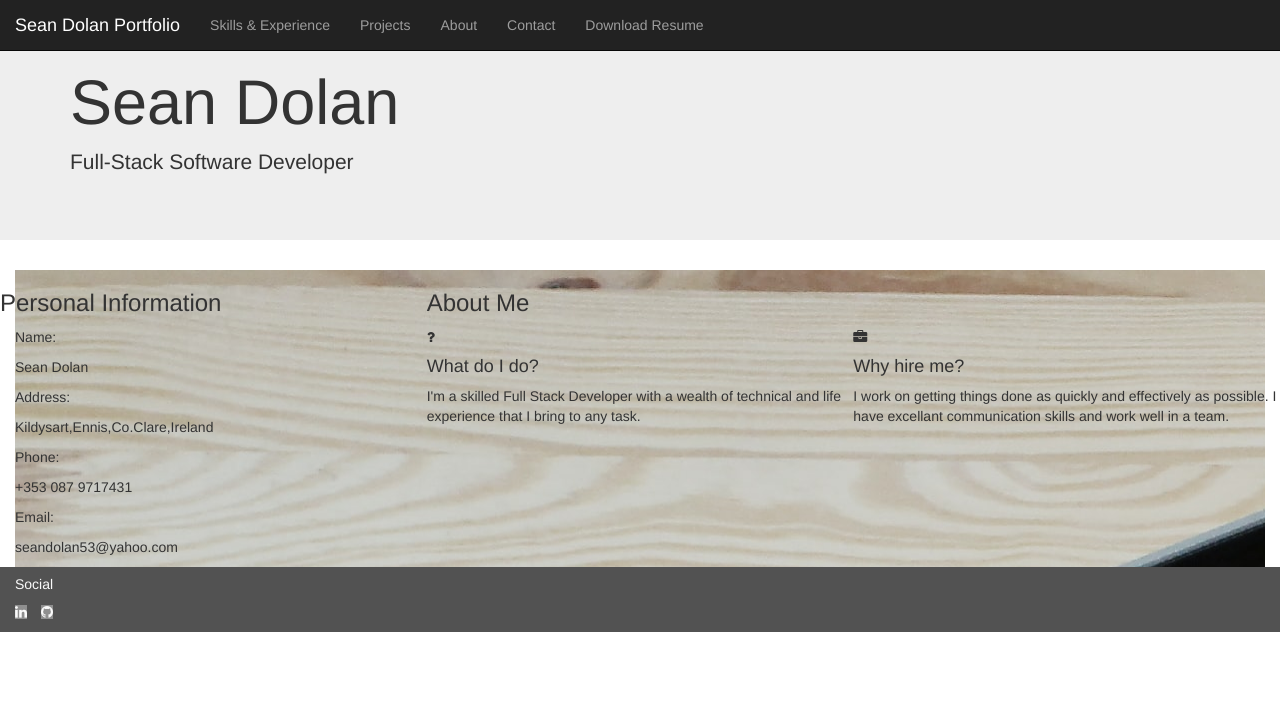
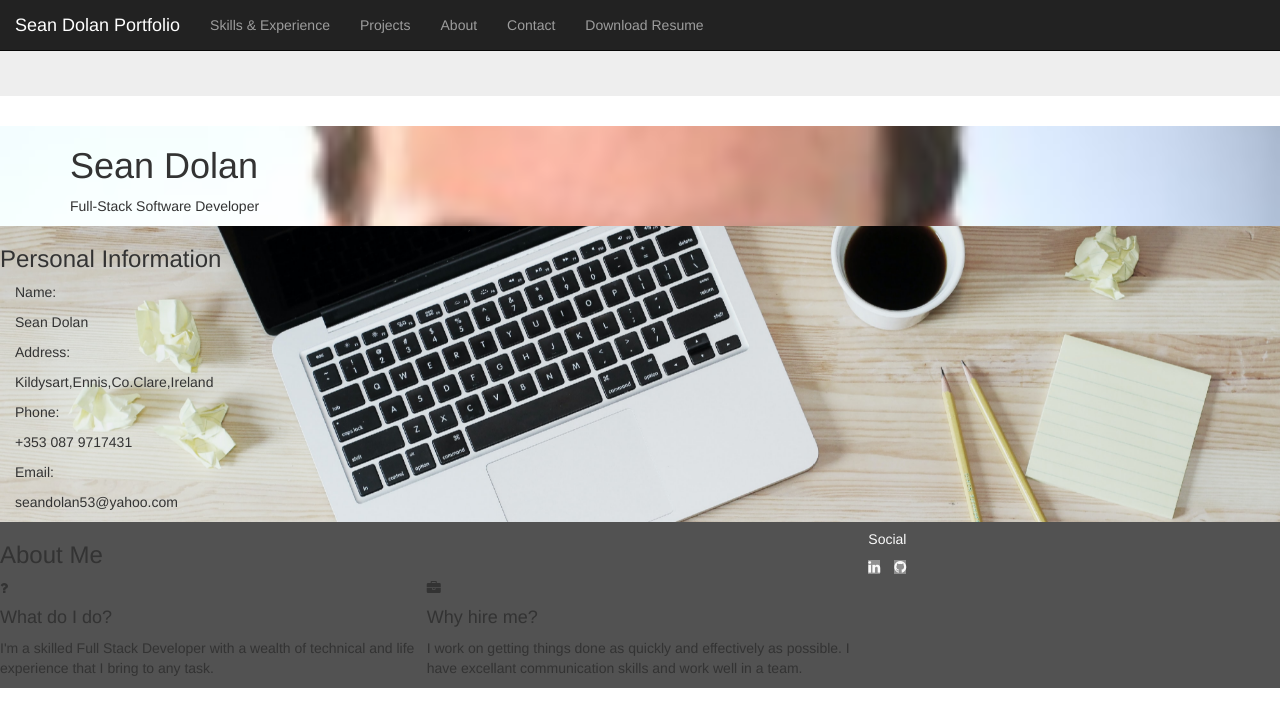
Before and after one commit to Code-Institute-Submissions/Milestone-Project-181, a plain HTML site: page index.html in a window 1280 px wide. Drawn offline with nearby package versions, Linux system fonts and the light colour scheme.

Commit message:
Added picture of myself to index

```diff
--- a/css/style.css
+++ b/css/style.css
@@ -10,11 +10,15 @@ footer {
 .social-links li a i:hover {
     background: #e84610;
 }
-.myself{
-     background-image: url('/images/Myself.jpg');
+#myself{
+    background-attachment: fixed;
+    background-image: url('../images/myself.png');
     background-position: center;
+    background-size: cover;
 }
-.background-image{
-    background-image: url('/images/background.jpg');
-    background-repeat: repeat;
+#personal{
+    background-attachment: fixed;
+    background-image: url('../images/background.png');
+    background-position: center;
+    background-size: cover;
 }
--- a/index.html
+++ b/index.html
@@ -40,14 +40,15 @@
       </div>
     </div>
             </nav>
-            <div class="container top">
+        </header>
+
+    <section class="container-fluid" id="myself">
+ <div class="container top">
                 <h1 class='name'>Sean Dolan</h1>
                 <p class='title'>Full-Stack Software Developer</p>
             </div>
-    </header>
-   <section class="container-fluid">
-    <div class="myself"></div>
-    <div class="background-image">
+    </section>
+   <section class="container-fluid" id="personal">
     <div class="row">
             <div class="col-md-4 bg-color-personal-info section-column">
                 <div class="row">
@@ -106,6 +107,9 @@
                     </div>
                 </div>
             </div>
+            </div>
+   </section>
+            <section class="container-fluid" id="hire"></section>
             <div class="col-md-8 bg-color-three-reasons section-column">
                 <div class="row">
                     <div class="col">
@@ -144,8 +148,7 @@
                 </div>
             </div>
         </div>
-       </div>
-    </section>
+        </section>
      <footer class="container-fluid">
         <div id="footer-details" class="row">
             <div class="col-sm-4">
```
Also changed, not shown: images/background.png (renamed from images/background.jpg), images/myself.png (renamed from images/Myself.jpg).
